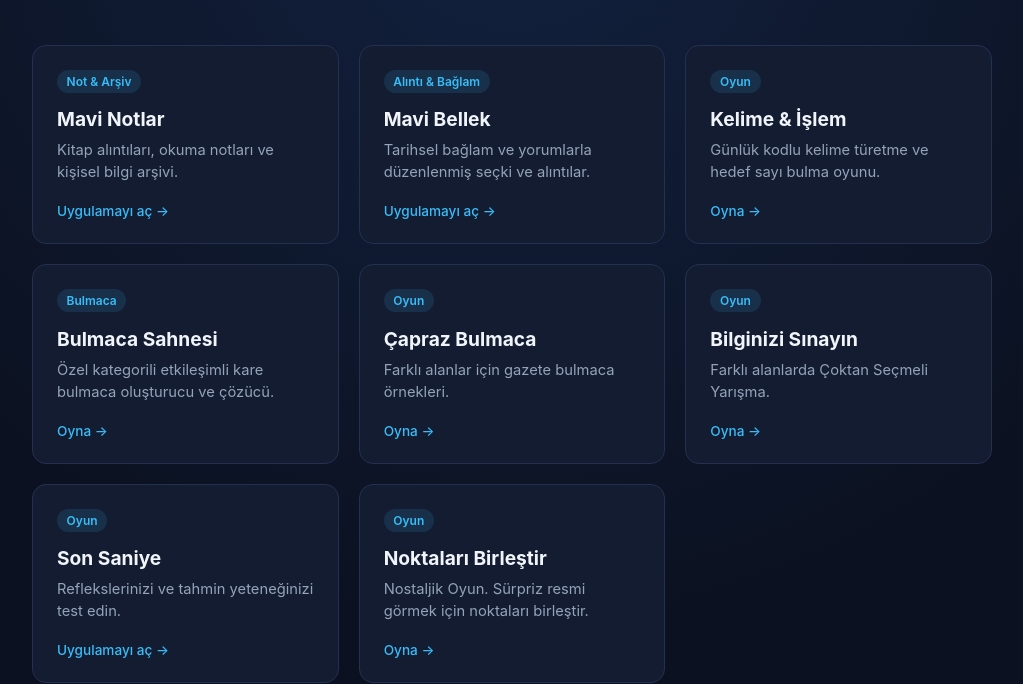
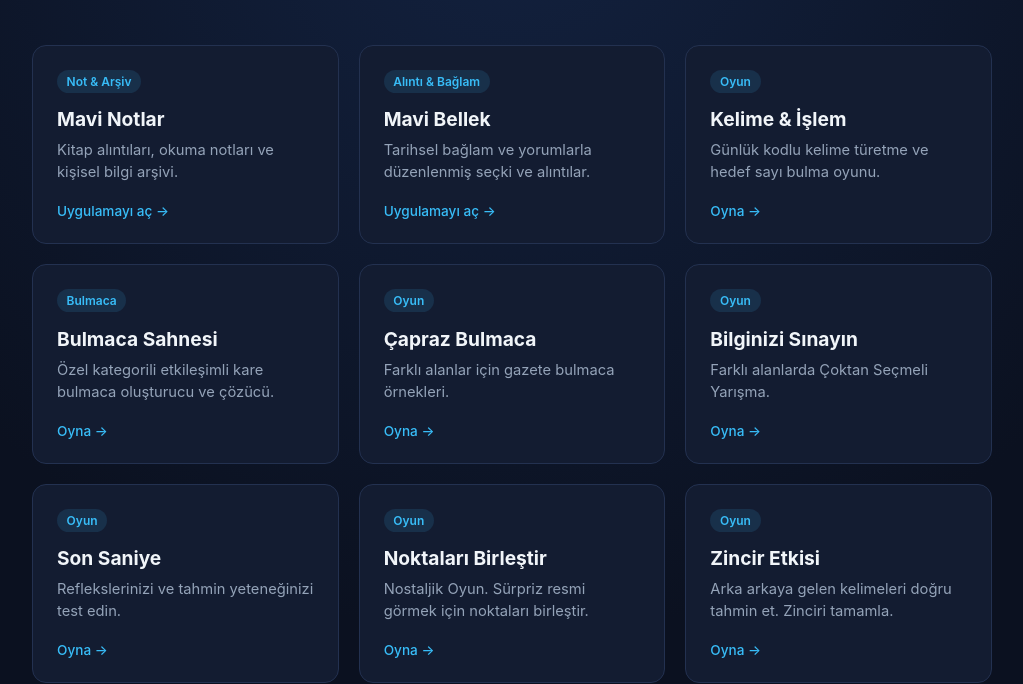
Before and after one commit to bilgenotlar/bilgenotlar.github.io, a plain HTML site: page index.html in a window 1280 px wide. Shown: the part 131-815 px from the top of the page, without its empty margins (128-1151 px from the left). Drawn offline with Linux system fonts and the light colour scheme.

Commit message:
Add files via upload

```diff
--- a/index.html
+++ b/index.html
@@ -343,7 +343,7 @@
         <h2>Son Saniye</h2>
         <p>Reflekslerinizi ve tahmin yeteneğinizi test edin.</p>
       </div>
-      <div class="card-footer">Uygulamayı aç →</div>
+      <div class="card-footer">Oyna →</div>
     </a>
 
    <a href="/NoktaSanat" class="card">
@@ -351,6 +351,15 @@
         <div class="card-top"><span class="tag">Oyun</span></div>
         <h2>Noktaları Birleştir</h2>
         <p>Nostaljik Oyun. Sürpriz resmi görmek için noktaları birleştir.</p>
+      </div>
+      <div class="card-footer">Oyna →</div>
+    </a>
+
+	<a href="/ZincirEtkisi" class="card">
+      <div>
+        <div class="card-top"><span class="tag">Oyun</span></div>
+        <h2>Zincir Etkisi</h2>
+        <p>Arka arkaya gelen kelimeleri doğru tahmin et. Zinciri tamamla.</p>
       </div>
       <div class="card-footer">Oyna →</div>
     </a>
@@ -412,6 +421,7 @@
             <option value="Bilginizi Sınayın">Bilginizi Sınayın</option>
 			<option value="Son Saniye">Son Saniye</option>
 			<option value="Son Saniye">Noktaları Birleştir</option>
+			<option value="Son Saniye">Zincir Etkisi</option>
           </select>
         </div>
 
```
